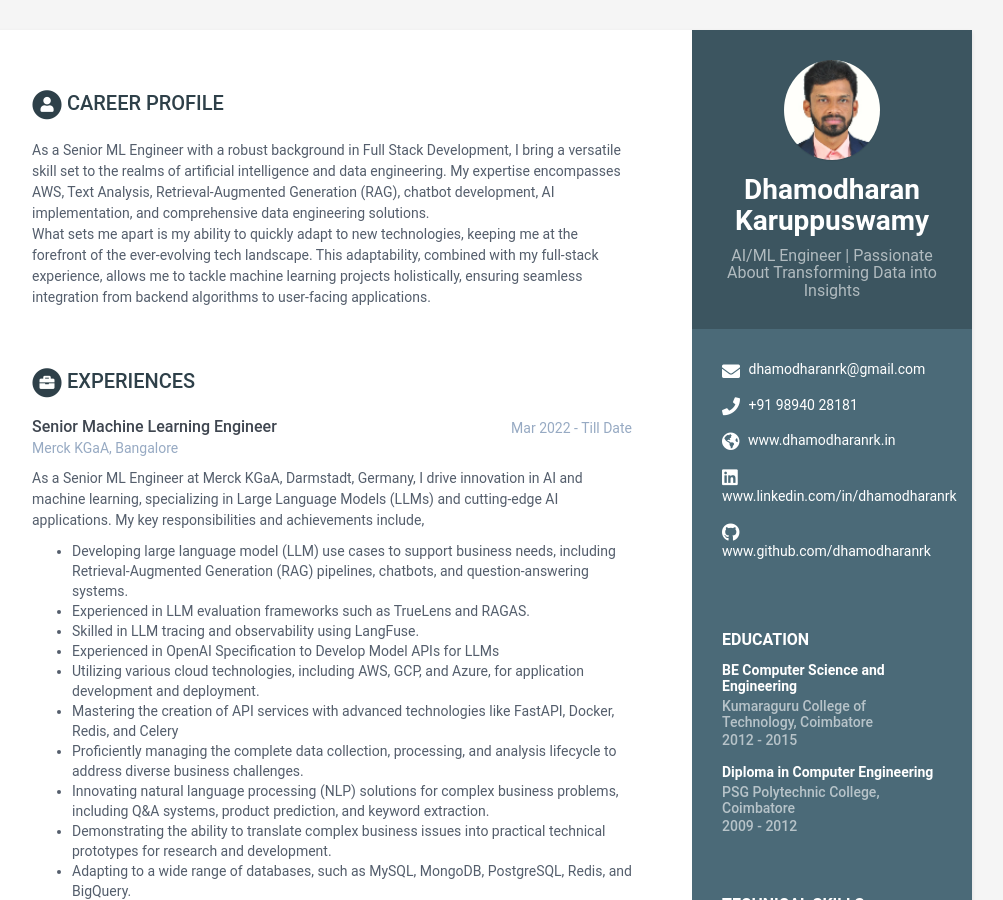
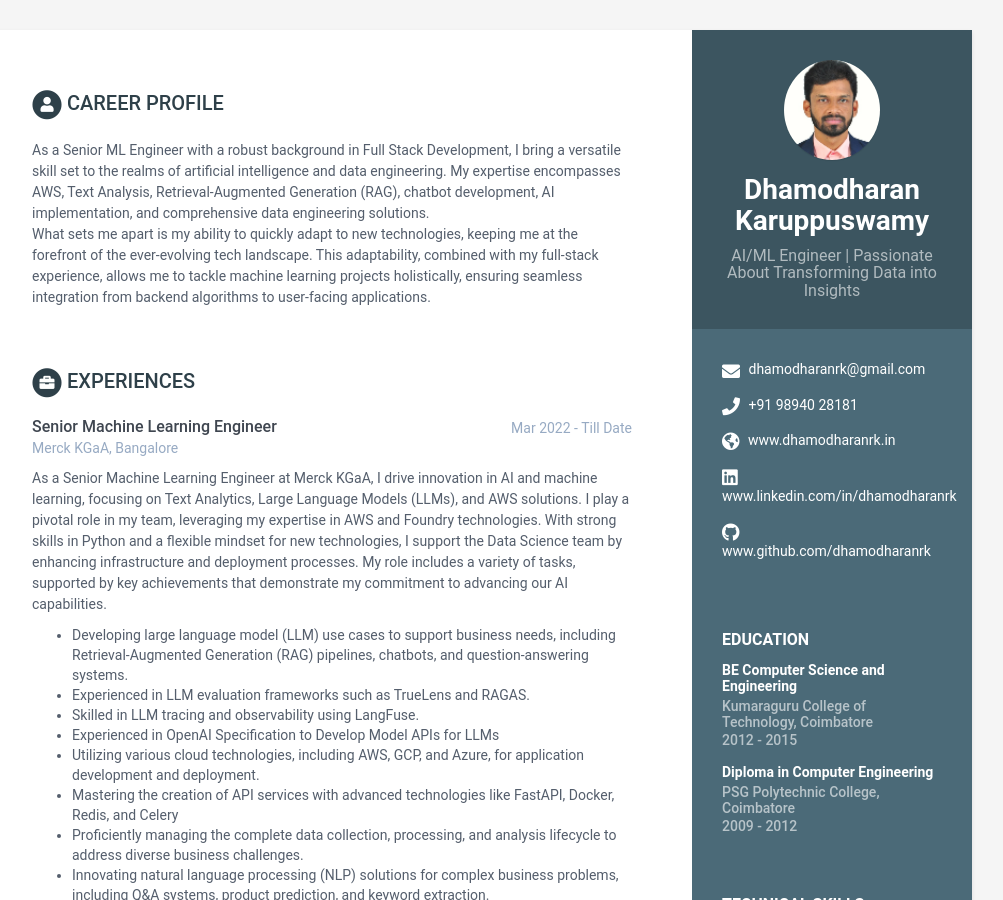
Before and after one commit to dhamodharanrk/online-cv, a Jekyll site: the page built from index.html, in a window 1280 px wide and 900 px high. Shown: the whole window, without its empty margins (168-1171 px from the left). Built offline with Jekyll 4.4.1, drawn with Linux system fonts in a browser that asks for light colours.

Commit message:
Update data.yml

```diff
--- a/_data/data.yml
+++ b/_data/data.yml
@@ -64,7 +64,7 @@ experiences:
     time: Mar 2022 - Till Date
     company: Merck KGaA, Bangalore
     details: >+
-       As a Senior ML Engineer at Merck KGaA, Darmstadt, Germany, I drive innovation in AI and machine learning, specializing in Large Language Models (LLMs) and cutting-edge AI applications. My key responsibilities and achievements include,
+       As a Senior Machine Learning Engineer at Merck KGaA, I drive innovation in AI and machine learning, focusing on Text Analytics, Large Language Models (LLMs), and AWS solutions. I play a pivotal role in my team, leveraging my expertise in AWS and Foundry technologies. With strong skills in Python and a flexible mindset for new technologies, I support the Data Science team by enhancing infrastructure and deployment processes. My role includes a variety of tasks, supported by key achievements that demonstrate my commitment to advancing our AI capabilities.
         - Developing large language model (LLM) use cases to support business needs, including Retrieval-Augmented Generation (RAG) pipelines, chatbots, and question-answering systems.
         - Experienced in LLM evaluation frameworks such as TrueLens and RAGAS.
         - Skilled in LLM tracing and observability using LangFuse.
```
